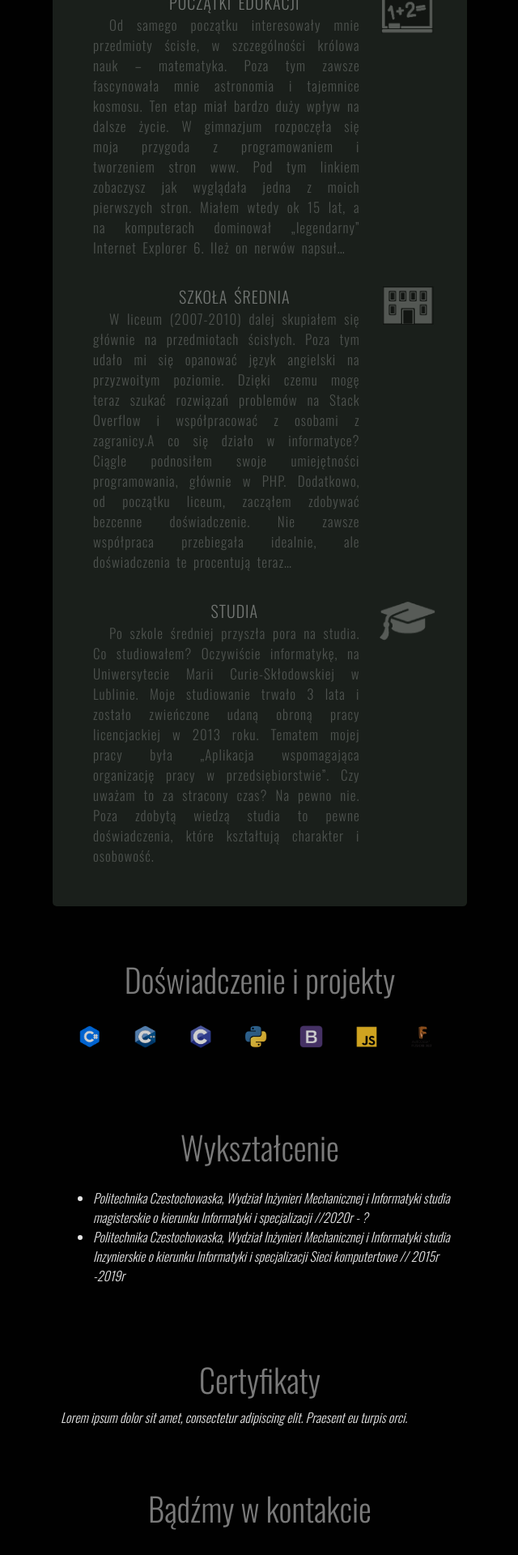
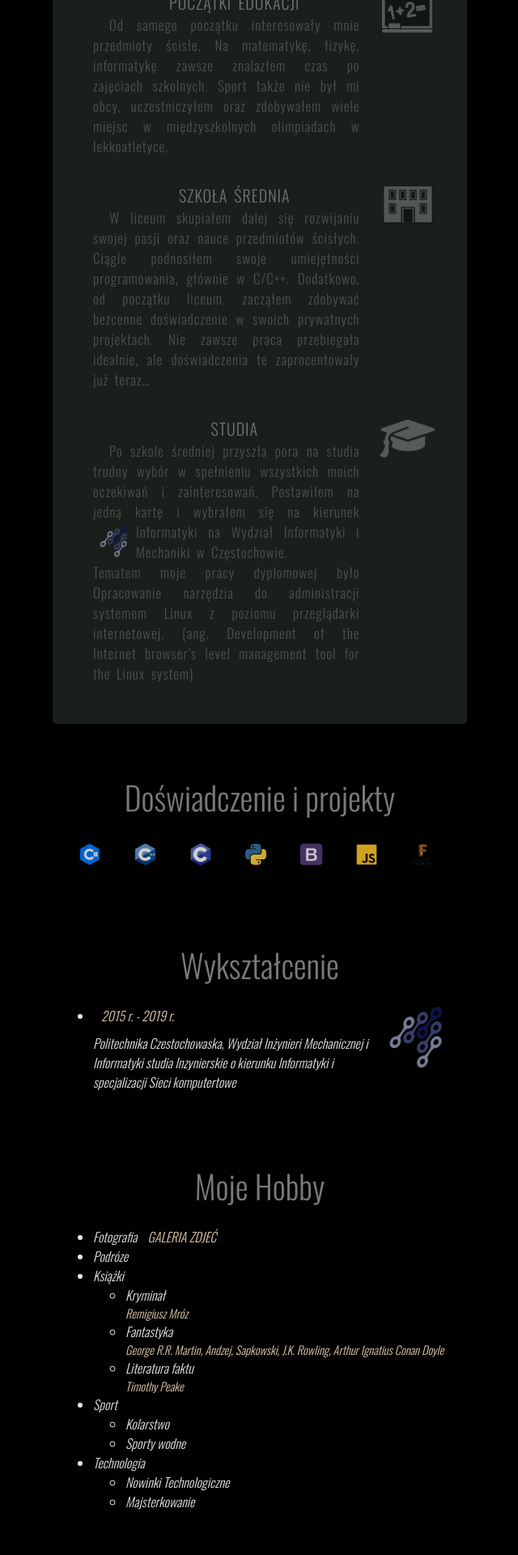
Before and after one commit to mjchodakowski/MySite, a PHP site: page / in a window 1280 px wide. Shown: the part 1000-2920 px from the top of the page at 81% size, without its empty margins (575-1215 px from the left). Run offline with PHP 8.4, Linux system fonts and the light colour scheme; some libraries are stand-ins or nearby versions.

Commit message:
improvementTitleSite

```diff
--- a/css/all.css
+++ b/css/all.css
@@ -21,6 +21,14 @@
   margin-bottom: 20px;
 }
 
+
+.GalleryLinkHobby{
+  text-decoration:none;
+  color:bisque;
+  margin:10px;
+
+
+}
 
 
 .divomnie{
--- a/index.php
+++ b/index.php
@@ -55,7 +55,8 @@
                         <div class="omnieClose"><img class="imgomnie" src="child.png"></div>
                         <div class="omnieOpen">
                             <div class="titlePomnie">narodziny</div>
-                            <div class="opisOmnie">Pewnego sierpniowego popołudnia 1991 roku, gdy internet w Polsce dopiero powstawał, przyszedł na świat pewien człowiek. Byłem nim ja…</div>
+                            <div class="opisOmnie">Pewnego styczniowego ranka w 1995 roku gdy języki tj. Java oraz PHP dopiero powstawały  a internet w Polsce raczkował przyszedł pewien człowiek.
+                            Byłem nim ja..</div>
                         </div>
                     </div>
 
@@ -63,7 +64,7 @@
                     <div class="omnieClose"><img class="imgomnie" src="home.png"></div>
                         <div class="omnieOpen">
                             <div class="titlePomnie">DORASTAŁEM TUTAJ…</div>
-                            <div class="opisOmnie">Dorastałem na wschodzie Polski, w małej miejscowości na Lubelszczyźnie, która nazywa się Opole Lubelskie. W której zresztą nadal mieszkam i pracuję.</div>
+                            <div class="opisOmnie">Urodziłem się oraz dorastałem w mieście w którym w tym czasie liczyło niespełna 250 tyś mieszkańców a nazywa się Sosnowiec w którym nadal mieszkam. </div>
                         </div>
                     </div>
 
@@ -71,7 +72,8 @@
                     <div class="omnieClose"><img class="imgomnie" src="primaryschool.png"></div>
                         <div class="omnieOpen">
                             <div class="titlePomnie">POCZĄTKI EDUKACJI</div>
-                            <div class="opisOmnie">Od samego początku interesowały mnie przedmioty ścisłe, w szczególności królowa nauk – matematyka. Poza tym zawsze fascynowała mnie astronomia i tajemnice kosmosu. Ten etap miał bardzo duży wpływ na dalsze życie. W gimnazjum rozpoczęła się moja przygoda z programowaniem i tworzeniem stron www. Pod tym linkiem zobaczysz jak wyglądała jedna z moich pierwszych stron. Miałem wtedy ok 15 lat, a na komputerach dominował „legendarny” Internet Explorer 6. Ileż on nerwów napsuł…
+                            <div class="opisOmnie">Od samego początku interesowały mnie przedmioty ścisłe. Na matematykę, fizykę, informatykę zawsze znalazłem czas po zajęciach szkolnych.
+                             Sport także nie był mi obcy, uczestniczyłem oraz zdobywałem wiele miejsc w międzyszkolnych olimpiadach w lekkoatletyce.
                             </div>
                         </div>
                     </div>
@@ -80,9 +82,9 @@
                     <div class="omnieClose"><img class="imgomnie" src="secendaryschool.png"></div>
                         <div class="omnieOpen">
                             <div class="titlePomnie">SZKOŁA ŚREDNIA</div>
-                            <div class="opisOmnie">W liceum (2007-2010) dalej skupiałem się głównie na przedmiotach ścisłych. Poza tym udało mi się opanować język angielski na przyzwoitym poziomie. Dzięki czemu mogę teraz szukać rozwiązań problemów na
-                                Stack Overflow i współpracować z osobami z zagranicy.A co się działo w informatyce? Ciągle podnosiłem swoje umiejętności programowania, głównie w PHP. Dodatkowo, od początku liceum, zacząłem zdobywać bezcenne doświadczenie.
-                                Nie zawsze współpraca przebiegała idealnie, ale doświadczenia te procentują teraz…
+                            <div class="opisOmnie">W liceum skupiałem dalej się rozwijaniu swojej pasji oraz nauce przedmiotów ścisłych.
+                            Ciągle podnosiłem swoje umiejętności programowania, głównie w C/C++. Dodatkowo, od początku liceum, zacząłem zdobywać bezcenne doświadczenie w swoich prywatnych projektach.
+                            Nie zawsze praca przebiegała idealnie, ale doświadczenia te zaprocentowały już teraz…
                             </div>
                         </div>
                     </div>
@@ -91,9 +93,11 @@
                     <div class="omnieClose"><img class="imgomnie" src="study.png"></div>
                         <div class="omnieOpen">
                             <div class="titlePomnie">STUDIA</div>
-                            <div class="opisOmnie">Po szkole średniej przyszła pora na studia. Co studiowałem? Oczywiście informatykę, na Uniwersytecie Marii Curie-Skłodowskiej w Lublinie. Moje studiowanie trwało 3 lata
-                                i zostało zwieńczone udaną obroną pracy licencjackiej w 2013 roku. Tematem mojej pracy była „Aplikacja wspomagająca organizację pracy w przedsiębiorstwie”. Czy uważam to za stracony czas?
-                                Na pewno nie. Poza zdobytą wiedzą studia to pewne doświadczenia, które kształtują charakter i osobowość.</div>
+                            <div class="opisOmnie">
+                            Po szkole średniej przyszła pora na studia trudny wybór w spełnieniu wszystkich moich oczekiwań i zainteresowań.  Postawiłem na jedną kartę i wybrałem się na kierunek Informatyki na
+                             <img style="height: 40px; float:left; margin:5px;" src="wimii.png">
+                              Wydział Informatyki i Mechaniki w Częstochowie. </br>Tematem moje pracy dyplomowej było Opracowanie narzędzia do administracji systemem Linux
+                             z poziomu przeglądarki internetowej. (ang. Development of the Internet browser’s level management tool for the Linux system) </div>
                         </div>
                     </div>
                 </div>
@@ -168,21 +172,40 @@
         <div id="projects" class="rct">
             <div id="wykształcenieID" class="title">Wykształcenie</div>
             <div class="text">
+            <div class="omnieClose"><img class="imgomnie" style="opacity:1;" src="wimii.png"></div>
+
                 <ul>
-                    <li>Politechnika Czestochowaska, Wydział Inżynieri Mechanicznej i
-                        Informatyki studia magisterskie o kierunku Informatyki i specjalizacji //2020r - ?</li>
-                    <li>Politechnika Czestochowaska, Wydział Inżynieri Mechanicznej i
+                    <li> <div class="GalleryLinkHobby"> 2015 r.  -  2019 r. </div> Politechnika Czestochowaska, Wydział Inżynieri Mechanicznej i
                         Informatyki studia Inzynierskie o kierunku Informatyki i specjalizacji
-                        Sieci komputertowe // 2015r -2019r </li>
+                        Sieci komputertowe </li>
                 </ul>
             </div>
         </div>
 
         <div id="cert" class="rct">
-            <div id="hobbyID" class="title">Certyfikaty</div>
-            <div class="text">Lorem ipsum dolor sit amet, consectetur adipiscing elit.
-                Praesent eu turpis
-                orci.
+            <div id="hobbyID" class="title">Moje Hobby</div>
+            <div class="text">
+            <ul>
+            <li>Fotografia <a href="gallery/index.html" class="GalleryLinkHobby">GALERIA ZDJEĆ</a></li>
+            <li> Podróze </li>
+            <li> Książki</li>
+                <ul>
+                    <li>Kryminał <div style="font-size:0.9em; color:bisque;">Remigiusz Mróz</div></li>
+                    <li>Fantastyka <div style="font-size:0.9em;color:bisque;">George R.R. Martin, Andzej, Sapkowski, J.K. Rowling, Arthur Ignatius Conan Doyle</div></li>
+                    <li>Literatura faktu <div style="font-size:0.9em;color:bisque;">Timothy Peake</div></li>
+                </ul>
+            <li> Sport</li>
+                <ul>
+                    <li>Kolarstwo</li>
+                    <li>Sporty wodne</li>
+                </ul>
+
+            <li>Technologia</li>
+            <ul>
+                    <li>Nowinki Technologiczne</li>
+                    <li>Majsterkowanie</li>
+                </ul>
+            </ul>
             </div>
         </div>
         <div style="clear:both"></div>
```
Also changed, not shown: wimii.png (added), 2 other files.
